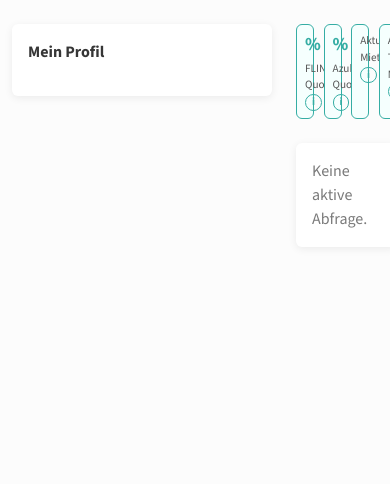
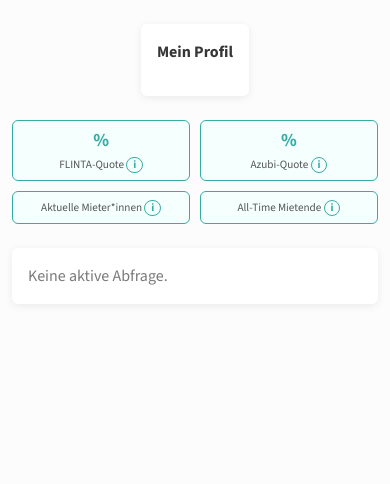
Before and after one commit to CollegiumAcademicum/CArtei, a Django app: template app/templates/app/dashboard.html in a window 390 px wide; the page is wider, and only the part inside the window is pictured. Shown: the part 64-548 px from the top of that part. Run offline with Django 5.2, Linux system fonts and the light colour scheme; the template is opened without the code that fills it, so the values that code supplies are empty; parts of the project's set-up code (start-up, migrations or seed data) failed here and were passed over.

Commit message:
Mobile: dashboard stacks on phones

```diff
--- a/app/static/app/ca.css
+++ b/app/static/app/ca.css
@@ -507,11 +507,26 @@ details.is-dirty > summary { border-radius: 6px 6px 0 0; }
   .lp-hero h1 { font-size: 2.2rem; }
 }
 
-/* ── Mobile ── */
-@media (max-width: 600px) {
+/* ── Dashboard ── */
+.ca-dash { display: flex; gap: 1.5rem; align-items: flex-start; }
+.ca-dash-profile { width: 260px; flex-shrink: 0; }
+.ca-dash-main { flex: 1; min-width: 0; margin-top: 1.5rem; }
+.ca-stat-grid { display: grid; grid-template-columns: repeat(4, 1fr); gap: 0.6rem; }
+
+/* ── Mobile (phones + small tablets) ── */
+@media (max-width: 768px) {
   .ca-main { padding: 0 0.75rem 2rem; }
   .ca-card { padding: 1rem; }
   .ca-card .table { display: block; overflow-x: auto; -webkit-overflow-scrolling: touch; }
+  /* Hint bubbles centred on an icon near the edge would spill off-screen:
+     pin them to the bottom of the viewport like a toast instead. */
+  .ca-hint-bubble { position: fixed; left: 1rem; right: 1rem; bottom: 1rem; top: auto;
+    width: auto !important; transform: none; font-size: 0.9rem; }
+  .ca-hint-bubble::after { display: none; }
+
+  .ca-dash { flex-direction: column; align-items: stretch; gap: 0; }
+  .ca-dash-profile { width: auto; }
+  .ca-stat-grid { grid-template-columns: repeat(2, 1fr); }
 }
 
 /* Tenant list interactive table */
--- a/app/templates/app/dashboard.html
+++ b/app/templates/app/dashboard.html
@@ -2,9 +2,9 @@
 {% load static tenant_extras %}
 {% block title %}Dashboard — CArtei{% endblock %}
 {% block content %}
-<div style="display:flex;gap:1.5rem;align-items:flex-start;">
+<div class="ca-dash">
 
-  <div class="ca-card" style="width:260px;flex-shrink:0;">
+  <div class="ca-card ca-dash-profile">
     <h2 style="font-size:1rem;font-weight:700;margin-bottom:1rem;">
       {% if tenant %}<a href="{% url 'tenant_detail' tenant.pk %}" style="color:var(--ca-teal);">Mein Profil</a>{% else %}Mein Profil{% endif %}
     </h2>
@@ -22,8 +22,8 @@
     <script src="{% static 'app/ag_tags.js' %}"></script>
   </div>
 
-  <div style="flex:1;margin-top:1.5rem;">
-    <div style="display:grid;grid-template-columns:repeat(4,1fr);gap:0.6rem;">
+  <div class="ca-dash-main">
+    <div class="ca-stat-grid">
       <div class="ca-stat-card">
         <div class="ca-stat-value">{{ flinta_quote }}%</div>
         <div class="ca-stat-label">FLINTA-Quote
```
Also changed, not shown: tests/test_views_dashboard.py (+13 -0 lines).
